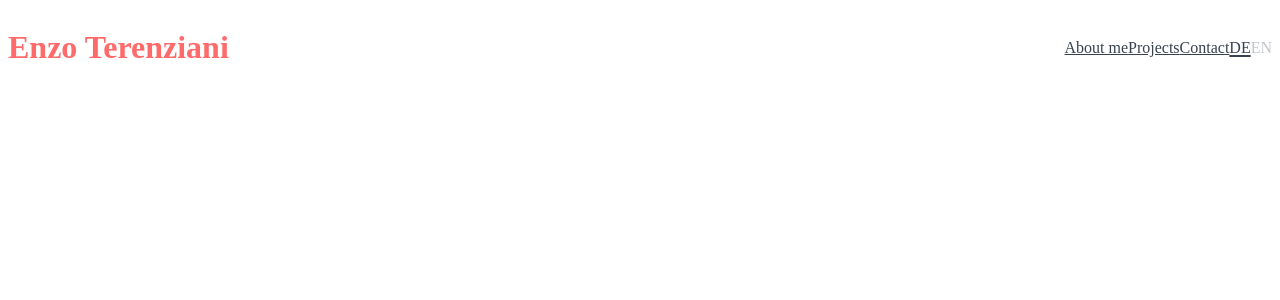
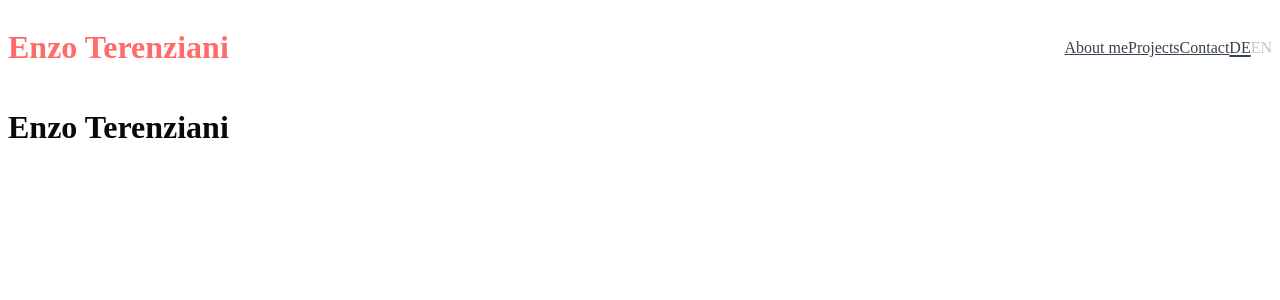
Before and after one commit to im23b-terenzianie/portfolio, a Next.js app: page / in a window 1280 px wide. Shown: the top 300 px of the page. Built offline with nearby package versions, Linux system fonts and the light colour scheme.

Commit message:
Angefangen mit erster seite

```diff
--- a/app/page.js
+++ b/app/page.js
@@ -3,6 +3,8 @@ import Image from "next/image";
 export default function Home() {
   return (
     <div className="" id="home">
+      <h1>Enzo Terenziani</h1>
+
 
     </div>
   );
```
